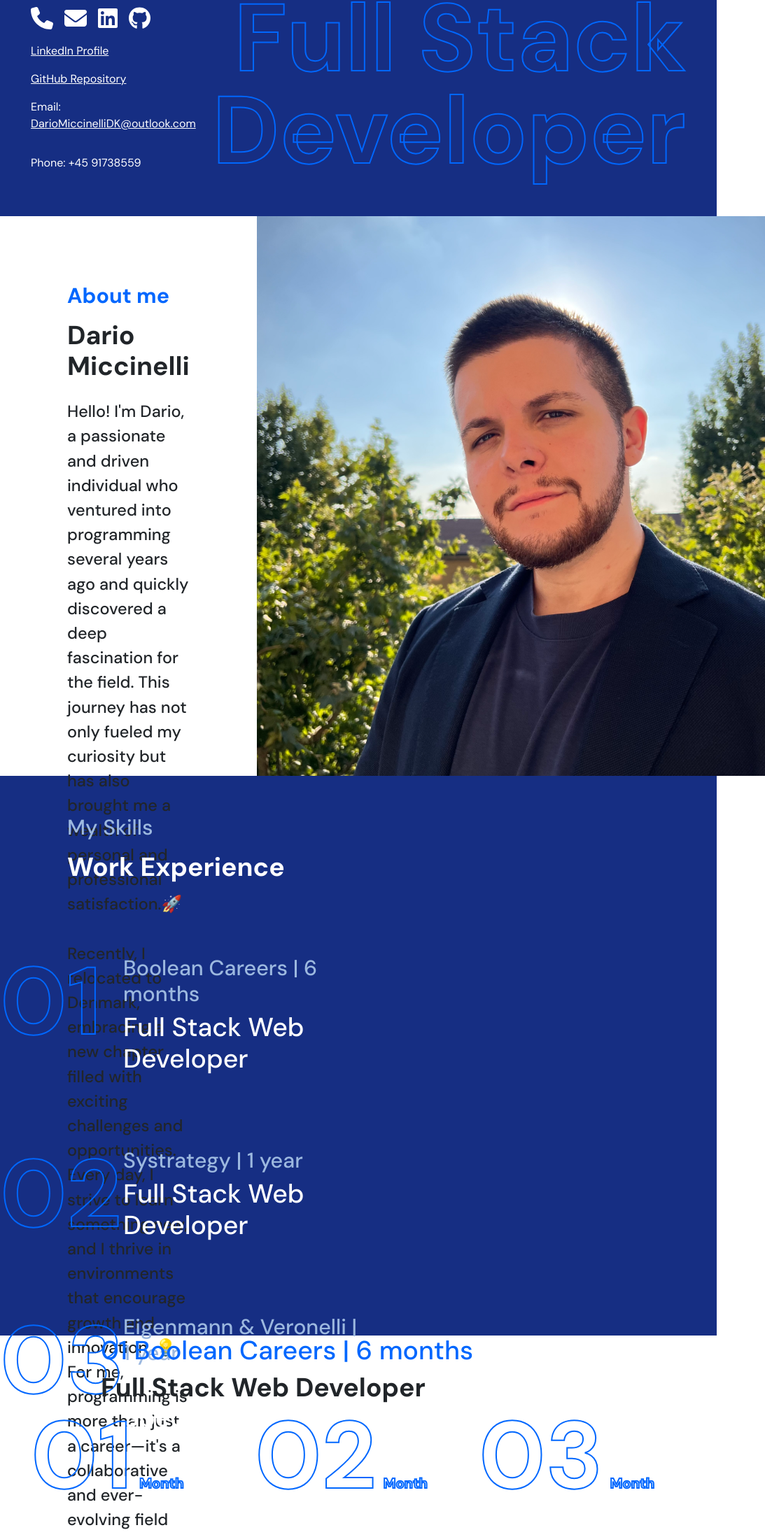
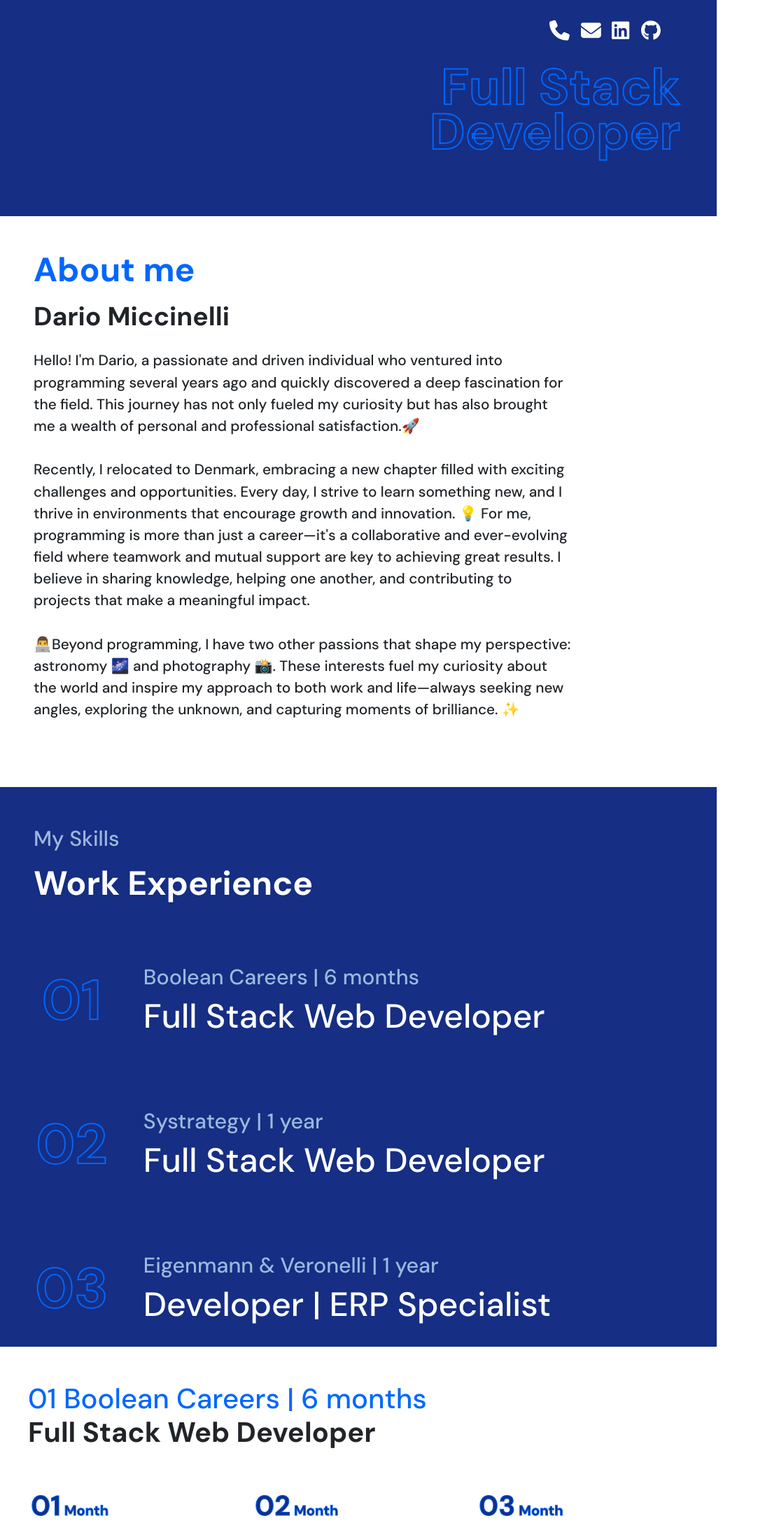
Before and after one commit to Dario-Miccinelli/React-portfolio-website, a React (Create React App) app: page / in a window 1024 px wide. Shown: the part 491-2688 px from the top of the page at 70% size, 1093 px wide, since content can reach past the window. Built offline with nearby package versions, Linux system fonts and the light colour scheme.

Commit message:
Some try/fix of css responsive

```diff
--- a/src/App.css
+++ b/src/App.css
@@ -105,7 +105,8 @@ body {
     width: 100% !important;
   }
 
-  #sectSkillsWorkExperience h1,h2 {
+  #sectSkillsWorkExperience h1,
+  h2 {
     font-size: 1.5rem;
   }
 
@@ -153,12 +154,12 @@ body {
     margin-bottom: 0rem !important;
   }
 
-  #EV>div.container>div>div>div>h1{
+  #EV>div.container>div>div>div>h1 {
     font-size: 1.3rem;
     margin-bottom: 0.1rem !important;
   }
 
-  #EV>div.container>div>div>div>h3{
+  #EV>div.container>div>div>div>h3 {
     font-size: 1.2rem;
     margin-bottom: 0.1rem !important;
   }
@@ -246,11 +247,15 @@ body {
     margin: 1rem 0.8rem;
   }
 
+  #basedInAarhus {
+    width: 50% !important;
+  }
+
 
 
 }
 
-@media only screen and (min-width: 768px) and (max-width: 850px) {
+@media only screen and (min-width: 768px) and (max-width: 1200px) {
 
 
   #Title-Header {
@@ -314,6 +319,7 @@ body {
     align-items: center;
     justify-content: center;
   }
+
   #sectSkillsWorkExperience h1,
   h2 {
     font-size: 3rem;
@@ -451,3 +457,187 @@ body {
 
 
 }
+
+@media only screen and (min-width: 1024px) and (max-width: 1200px) {
+
+  .Title-Header {
+    font-size: 3.5rem;
+  }
+
+  .DevTextHeader {
+    font-size: 4.5rem;
+    line-height: 4rem;
+  }
+
+  .FontAwesomeIcon {
+    font-size: 1.8rem;
+  }
+
+  #AboutMeText {
+    padding: 0px !important;
+  }
+
+  #AboutMeText p {
+    font-size: 1.3rem !important;
+  }
+
+  .titleHeaderDiv,
+  .headerFooterDiv {
+    display: flex;
+    flex-direction: column;
+    gap: 1rem;
+  }
+
+
+  /* experience work */
+
+  #sectSkillsWorkExperience div {
+    padding: 0px;
+    margin: 1rem 0rem !important;
+    width: 100% !important;
+  }
+
+  #sectSkillsWorkExperience .DevTextHeader {
+    font-size: 5rem;
+    display: flex;
+    align-items: center;
+    justify-content: center;
+  }
+
+  #sectSkillsWorkExperience h1,
+  h2 {
+    font-size: 3rem;
+  }
+
+  #Boolean>div.ms-5>h1 {
+    padding: 0px !important;
+    margin: 0rem !important;
+    font-size: 2.5rem;
+  }
+
+  #Systrategy>div.ms-5>h1 {
+    font-size: 2.5rem !important;
+    padding: 0px !important;
+    margin: 0rem !important;
+  }
+
+  #EV>div.ms-5>h1 {
+    font-size: 2.5rem !important;
+    padding: 0px !important;
+    margin: 0rem !important;
+  }
+
+  #Boolean>div.container>div {
+    font-size: 1.1rem;
+  }
+
+  #Systrategy>div.container>div {
+    font-size: 1.1rem;
+  }
+
+  #EV>div.container>div {
+    font-size: 1.1rem;
+  }
+
+
+  #Boolean>div.container>div>div>div>h1,
+  h3 {
+    font-size: 2.5rem;
+    margin-bottom: 0.5rem !important;
+  }
+
+  #Systrategy>div.container>div>div>div>h1,
+  h3 {
+    font-size: 2.5rem;
+    margin-bottom: 0.5rem !important;
+  }
+
+  #EV>div.container>div>div>div>h1,
+  h3 {
+    font-size: 2.5rem;
+    margin-bottom: 0.5rem !important;
+  }
+
+
+  .experience .DevTextHeader::after {
+    margin-left: 5px;
+  }
+
+  #Systrategy .DevTextHeader::after {
+    margin-left: 7px;
+  }
+
+  #EV .DevTextHeader::after {
+    margin-left: 7px;
+  }
+
+  .experience .DevTextHeader {
+    -webkit-text-stroke: 1px #0067FE;
+    -webkit-text-fill-color: #162E83;
+  }
+
+  #Systrategy .DevTextHeader {
+    -webkit-text-stroke: 1px #0067FE;
+    -webkit-text-fill-color: #162E83;
+  }
+
+  #EV .DevTextHeader {
+    -webkit-text-stroke: 1px #0067FE;
+    -webkit-text-fill-color: #162E83;
+  }
+
+
+  .experience .colorLightBlue {
+    font-size: 1.5rem;
+  }
+
+  #Boolean,
+  #Systrategy,
+  #EV {
+    margin: 0px 2rem;
+    line-height: 1.3rem;
+  }
+
+
+  #Boolean .experienceTitle {
+    margin: 0rem 0.5rem !important;
+  }
+
+  #Systrategy .experienceTitle {
+    margin: 0rem 0.5rem !important;
+  }
+
+  #EV .experienceTitle {
+    margin: 0rem 0.5rem !important;
+  }
+
+  .headerLink {
+    display: none;
+  }
+
+  #sectionFooter .DevTextHeader,
+  .colorLightBlue {
+    font-size: 3rem;
+  }
+
+  .footerFooterDiv {
+    display: flex;
+    flex-direction: column;
+    gap: 2rem;
+  }
+
+  #contactContainer {
+    width: 20% !important;
+  }
+
+  #contactContainerHeader {
+    width: 20% !important;
+  }
+
+  #root>div>header>div {
+    margin: 2rem 1.5rem;
+  }
+
+
+
+}
--- a/src/App.js
+++ b/src/App.js
@@ -18,7 +18,7 @@ function App() {
           <div className="d-flex titleHeaderDiv">
             <h1 id="Title-Header" className='Title-Header w-75'>Hej, I’m <br></br> &lt;Dario Miccinelli /&gt; </h1>
 
-            <h4 className='w-25'> <FontAwesomeIcon icon={faLocationDot} size="1x" className='' /> Based in Aarhus</h4>
+            <h4 id='basedInAarhus' className='w-25'> <FontAwesomeIcon icon={faLocationDot} size="1x" className=''/> Based in Aarhus</h4>
           </div>
 
 
@@ -26,11 +26,11 @@ function App() {
             <div id='contactContainerHeader' className="d-flex flex-column gap-3 w-25">
               <div  className='d-flex gap-3'>
 
-                <a href="tel:+45 91738559" className="text-decoration-none text-white" target="_blank" rel="noopener">
+                <a href="tel:+45 91738559" className="text-decoration-none text-white" target="_blank" rel="noopener noreferrer">
                   <FontAwesomeIcon icon={faPhone} size="2x" className='FontAwesomeIcon' /></a>
-                <a href="mailto:DarioMiccinelliDK@outlook.com" className="text-decoration-none text-white" target="_blank" rel="noopener"> <FontAwesomeIcon icon={faEnvelope} className="FontAwesomeIcon" size="2x" /></a>
-                <a href="https://www.linkedin.com/in/dariomiccinelli/" className="text-decoration-none text-white" target="_blank" rel="noopener">  <FontAwesomeIcon icon={faLinkedin} className="FontAwesomeIcon" size="2x" /> </a>
-                <a href="https://github.com/Dario-Miccinelli" className="text-decoration-none text-white" target="_blank" rel="noopener">  <FontAwesomeIcon icon={faGithub} className="FontAwesomeIcon" size="2x" /> </a>
+                <a href="mailto:DarioMiccinelliDK@outlook.com" className="text-decoration-none text-white" target="_blank" rel="noopener noreferrer"> <FontAwesomeIcon icon={faEnvelope} className="FontAwesomeIcon" size="2x" /></a>
+                <a href="https://www.linkedin.com/in/dariomiccinelli/" className="text-decoration-none text-white" target="_blank" rel="noopener noreferrer">  <FontAwesomeIcon icon={faLinkedin} className="FontAwesomeIcon" size="2x" /> </a>
+                <a href="https://github.com/Dario-Miccinelli" className="text-decoration-none text-white" target="_blank" rel="noopener noreferrer">  <FontAwesomeIcon icon={faGithub} className="FontAwesomeIcon" size="2x" /> </a>
 
               </div>
 
@@ -63,7 +63,7 @@ function App() {
           </div>
 
           <div className='PersonalImage'>
-            <img className='ImgAboutMe' src='DarioM.png' alt='personalpic'></img>
+            <img className='ImgAboutMe' src='./assets/PersonalPicture.png' alt='Dario Miccinelli pic'></img>
           </div>
 
         </div>
@@ -331,11 +331,11 @@ function App() {
             <div id="contactContainer" className="d-flex flex-column gap-3 w-25">
               <div className='d-flex gap-3'>
 
-                <a href="tel:+45 91738559" className="text-decoration-none text-white" target="_blank" rel="noopener">
+                <a href="tel:+45 91738559" className="text-decoration-none text-white" target="_blank" rel="noopener noreferrer">
                   <FontAwesomeIcon icon={faPhone} size="2x" className='FontAwesomeIcon' /></a>
-                <a href="mailto:DarioMiccinelliDK@outlook.com" className="text-decoration-none text-white" target="_blank" rel="noopener"> <FontAwesomeIcon icon={faEnvelope} className="FontAwesomeIcon" size="2x" /></a>
-                <a href="https://www.linkedin.com/in/dariomiccinelli/" className="text-decoration-none text-white" target="_blank" rel="noopener">  <FontAwesomeIcon icon={faLinkedin} className="FontAwesomeIcon" size="2x" /> </a>
-                <a href="https://github.com/Dario-Miccinelli" className="text-decoration-none text-white" target="_blank" rel="noopener">  <FontAwesomeIcon icon={faGithub} className="FontAwesomeIcon" size="2x" /> </a>
+                <a href="mailto:DarioMiccinelliDK@outlook.com" className="text-decoration-none text-white" target="_blank" rel="noopener noreferrer"> <FontAwesomeIcon icon={faEnvelope} className="FontAwesomeIcon" size="2x" /></a>
+                <a href="https://www.linkedin.com/in/dariomiccinelli/" className="text-decoration-none text-white" target="_blank" rel="noopener noreferrer">  <FontAwesomeIcon icon={faLinkedin} className="FontAwesomeIcon" size="2x" /> </a>
+                <a href="https://github.com/Dario-Miccinelli" className="text-decoration-none text-white" target="_blank" rel="noopener noreferrer">  <FontAwesomeIcon icon={faGithub} className="FontAwesomeIcon" size="2x" /> </a>
 
 
 
```
Also changed, not shown: src/assets/PersonalPicture.png (renamed from public/DarioM.png).
